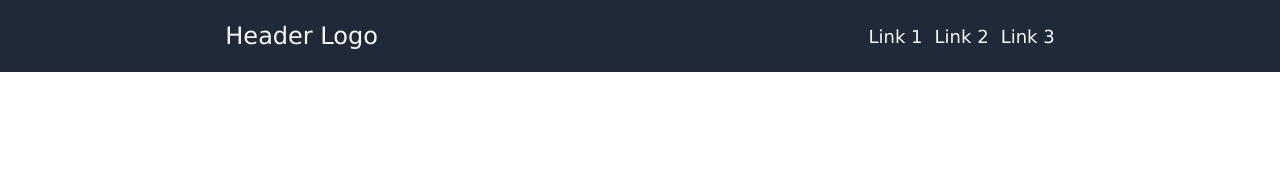
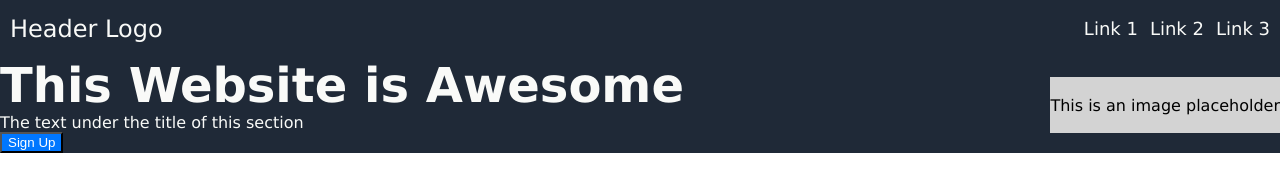
Before and after one commit to itsalwaysbenny/odin-homepage, a plain HTML site: page index.html in a window 1280 px wide. Drawn offline with Linux system fonts and the light colour scheme.

Commit message:
Added a second section, started to style I was too busy trying to contain it in the header because it shares the same background colour. Moved it into its own section and will style individually

```diff
--- a/index.html
+++ b/index.html
@@ -14,5 +14,15 @@
         <li><a href="https://www.youtube.com/" target="_blank">Link 3</a></li>
       </ul>
     </div>
+    <div class="header-lower">
+      <div class="header-text">
+        <div class="header-text-title">This Website is Awesome</div>
+        <div class="header-text-paragraph">The text under the title of this section</div>
+        <button type="button" class="sign-up-button">Sign Up</button>
+      </div>
+      <div class="header-lower-image">
+        This is an image placeholder
+      </div>
+    </div>
   </body>
 </html>
--- a/styles.css
+++ b/styles.css
@@ -10,27 +10,60 @@ body {
   display: flex;
   background-color: #1F2937;
   align-items: center;
-  justify-content: space-around;
-  height: 72px;
+  justify-content: space-between;
+  flex-wrap: wrap;
+  color: #F9FAF8;
+  width: 100vw;
 }
 
 .header-logo {
-  display: flex;
   font-size: 24px;
-  color: #F9FAF8;
+  margin-left: 10px
 }
 
 .header-links {
   display: flex;
   font-size: 18px;
   gap: 12px;
+  margin-right: 10px;
 }
 
 ul {
-  list-style: none;
+  list-style-type: none;
+  padding: 0;
 }
 
 a {
   text-decoration: none;
   color: #F9FAF8;
 }
+
+.header-lower {
+  display: flex;
+  justify-content: space-between;
+  flex-shrink: 0;
+  background-color: #1f2937;
+  color: #F9FAF8;
+}
+
+.header-text-title {
+  display: flex;
+  flex-wrap: wrap;
+  font-size: 48px;
+  font-weight: 900;
+}
+
+.header-lower-image {
+  display: flex;
+  align-items: center;
+  background-color: lightgrey;
+  color: black;
+  margin-top: 20px;
+  margin-bottom: 20px;
+  flex-shrink: 0;
+}
+
+button {
+  background-color: rgb(0, 119, 255);
+  color: #ffffff;
+}
```
